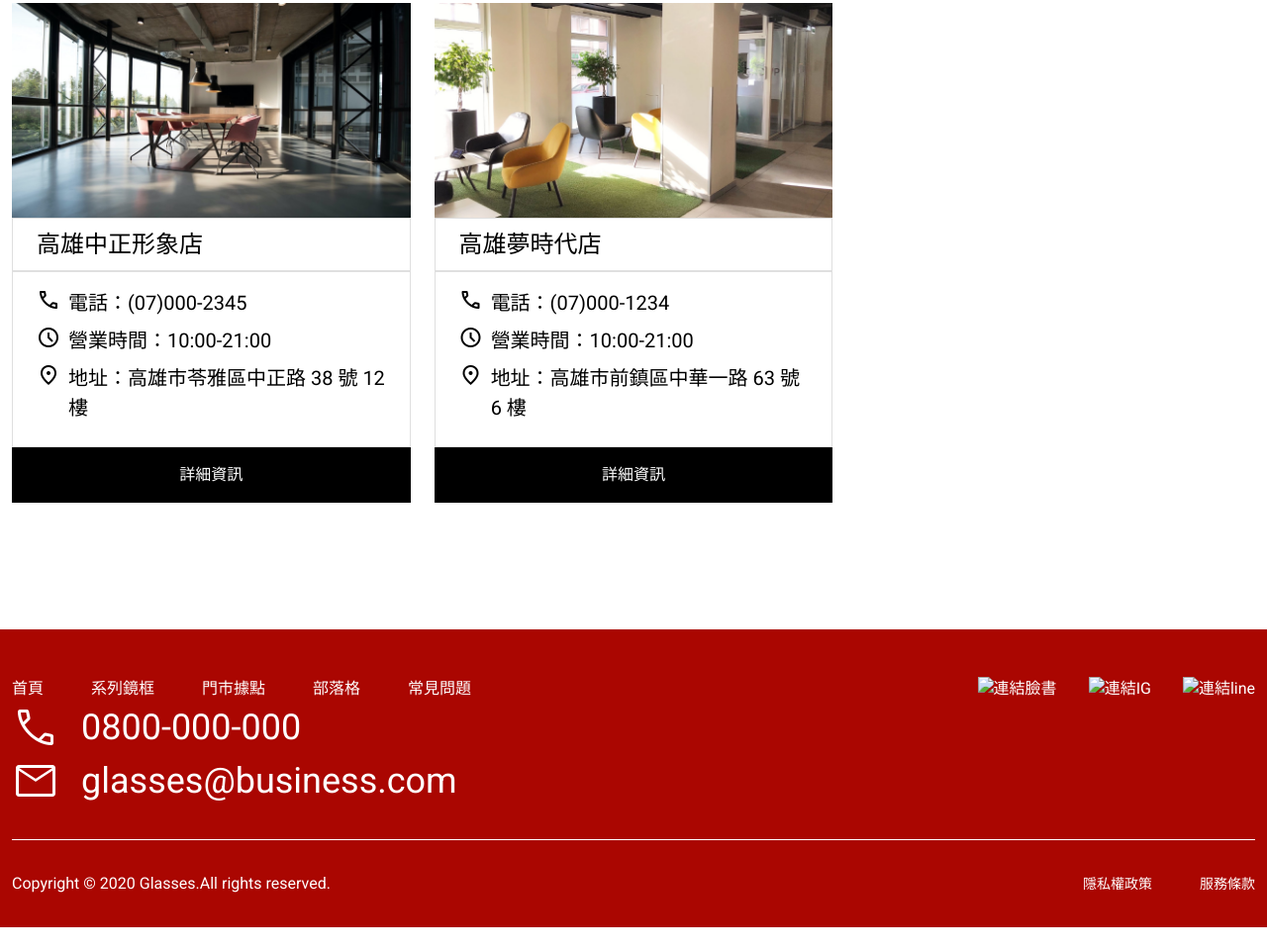
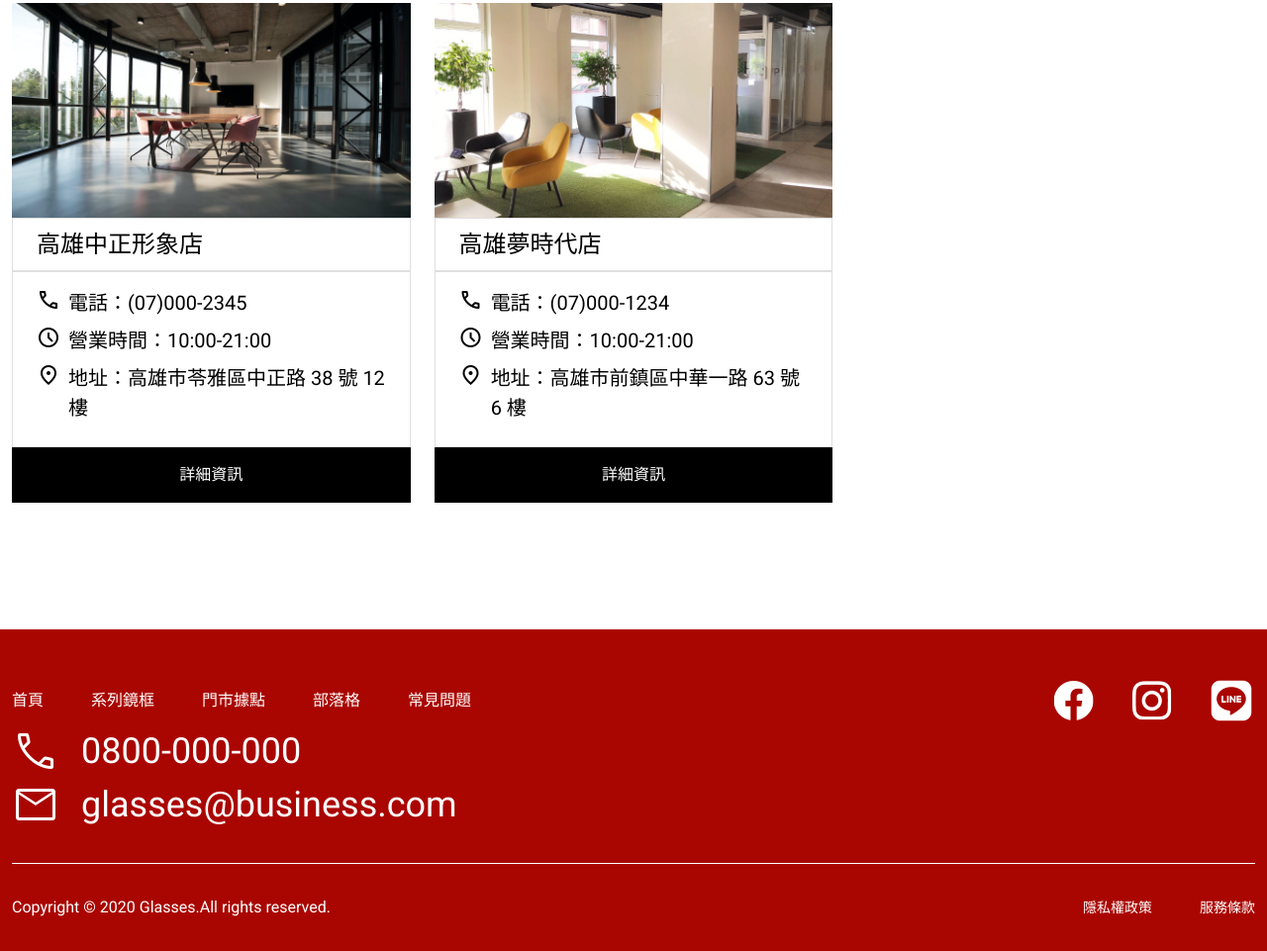
Before and after one commit to yuemillo/week4, a plain HTML site: page store.html in a window 1280 px wide. Shown: the part 900-1861 px from the top of the page at 99% size. Before the commit the page ends 1837 px from the top, so only its background shows below. Drawn offline with nearby package versions, Linux system fonts and the light colour scheme; the site is published under a folder, as on GitHub Pages, so addresses that start at the root find nothing.

Commit message:
Update 2022-08-11T14:20:27.249Z

```diff
--- a/store.html
+++ b/store.html
@@ -79,7 +79,8 @@
                     <option>台北市</option>
                     <option>台中市</option>
                     <option>高雄市</option>
-                </select></div>
+                </select>
+            </div>
 
         <ul>
            <li>
@@ -216,17 +217,17 @@
           <ul class="icon">
             <li>
               <a href="#">
-                <img src="/assets/images/ic-social-fb.png" alt="連結臉書">
+                <img src="./assets/images/ic-social-fb.png" alt="連結臉書">
               </a>
             </li>
             <li>
               <a href="#">
-                <img src="/assets/images/ic_social_ig.png" alt=連結IG "">
+                <img src="./assets/images/ic_social_ig.png" alt=連結IG "">
               </a>
             </li>
             <li>
               <a href="#">
-                <img src="/assets/images/ic_social_line.png" alt="連結line">
+                <img src="./assets/images/ic_social_line.png" alt="連結line">
               </a>
             </li>
           </ul>
```
Also changed, not shown: faq.html (+3 -3 lines), index.html (+3 -3 lines).
